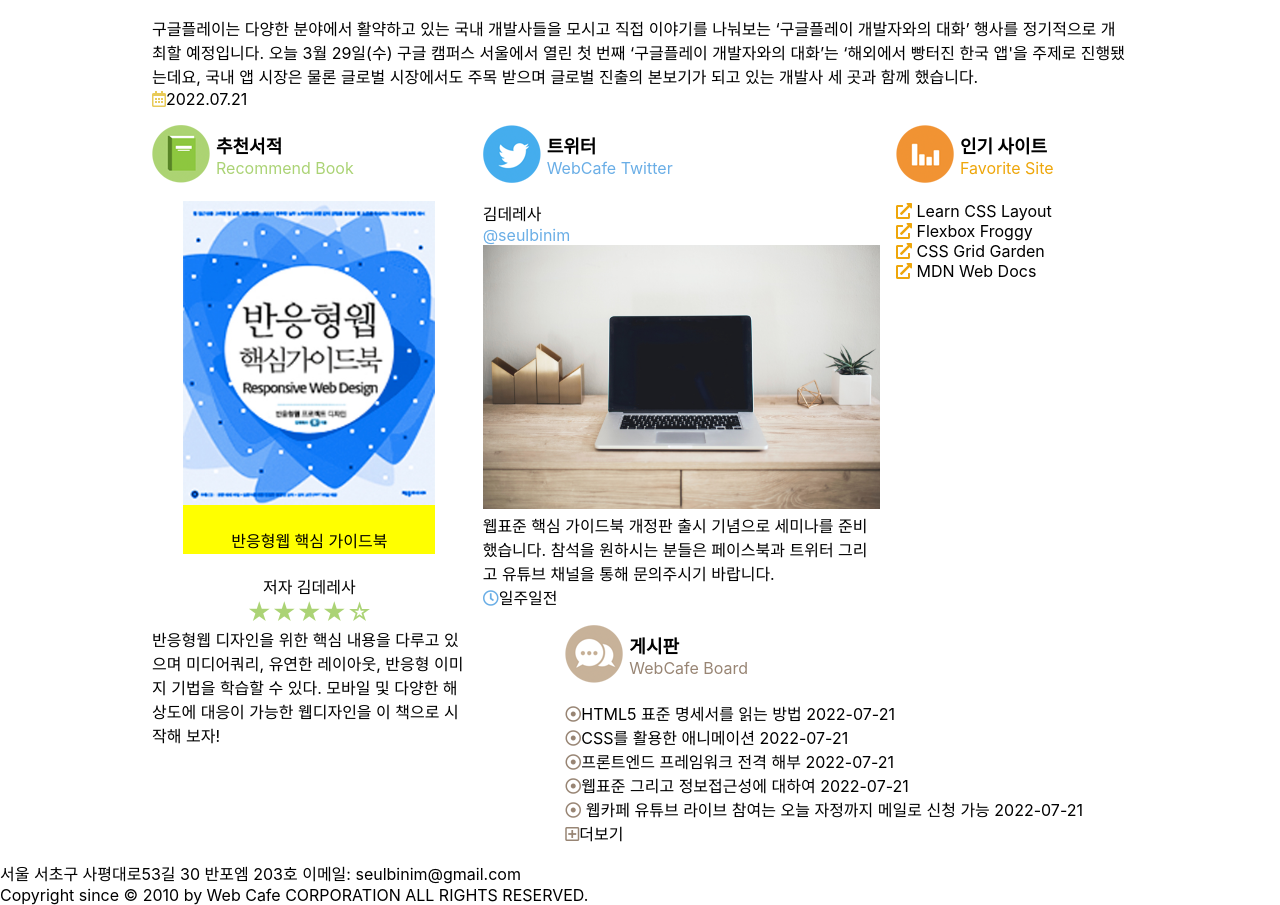
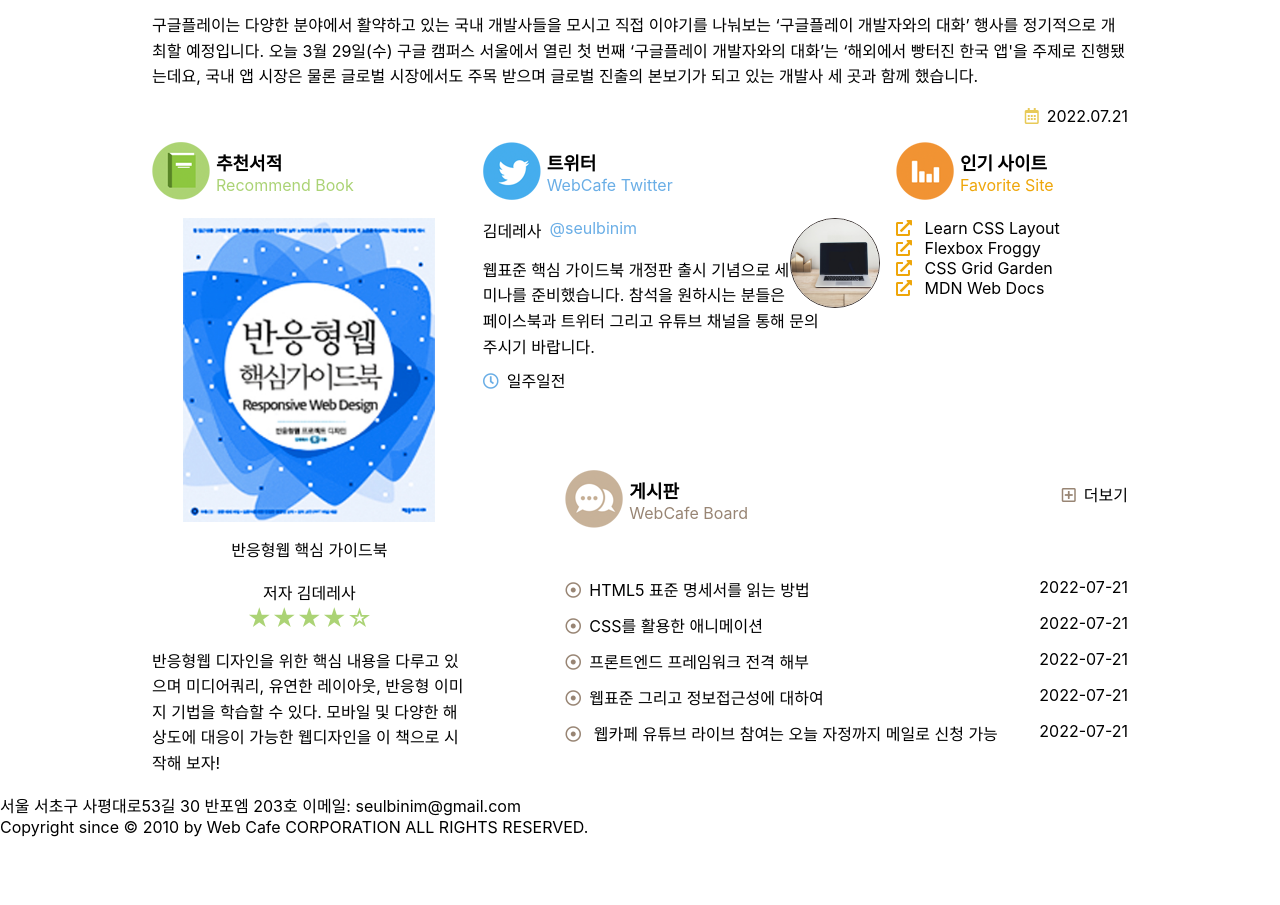
Before and after one commit to Byeonjin/webRWD, a website: page index.html in a window 1280 px wide. Shown: the part 864-1769 px from the top of the page. After the commit the page ends 1701 px from the top, so only its background shows below. Drawn offline with Linux system fonts and the light colour scheme; a web font is replaced by a local one.

Commit message:
12.20 메인영역 완성

```diff
--- a/index.html
+++ b/index.html
@@ -79,16 +79,15 @@
     <section class="news">
       <h2 class="news__title sprite spriteNews">
         <span class="news__koTitle">새소식</span>
-        <span class="news__enTitle accentNews">WebCafe News</span>
-      </h2>
+        <span class="news__enTitle accentNews">WebCafe News</span></h2>
       <figure class="news__videoContainer">
-        <video class="news__video" poster="./assets/media/poster.jpg" controls>
+        <!-- <video class="news__video" poster="./assets/media/poster.jpg" controls>
           <source src="./assets/media/stories.mp4" type="video/mp4" />
           <track src="./assets/media/stories-en.vtt" kind="captions" srclang="en" label="English Caption" />
-        </video>
-        <!-- <div class="iframeWrapper iframeRatio-16-9">
+        </video> -->
+        <div class="iframeWrapper iframeRatio-16-9">
           <iframe width="560" height="315" src="https://www.youtube.com/embed/554aOV9iV7s" allowfullscreen></iframe>
-        </div> -->
+        </div>
         <figcaption class="a11yHidden">구글 개발자 이야기</figcaption>
       </figure>
       <p class="news__summary">
@@ -98,7 +97,7 @@
         받으며 글로벌 진출의 본보기가 되고 있는 개발사 세 곳과 함께 했습니다.
       </p>
       <time class="news__date" datetime="2022-07-21T14:03:23">
-        <i class="far fa-calendar-alt accentNews" aria-hidden="true"></i>2022.07.21
+        <span class="far fa-calendar-alt accentNews" aria-hidden="true"></span>2022.07.21
       </time>
     </section>
     <section class="board">
@@ -109,37 +108,37 @@
       <ul class="board__list">
         <li class="board__item">
           <a href="/" class="board__link">
-            <i class="far fa-dot-circle accentBoard" aria-hidden="hidden"></i>HTML5 표준 명세서를 읽는 방법
+            <span class="far fa-dot-circle accentBoard" aria-hidden="hidden"></span>HTML5 표준 명세서를 읽는 방법
           </a>
           <time class="board__date" datetime="2022-07-21T11:24:30">2022-07-21</time>
         </li>
         <li class="board__item">
           <a href="/" class="board__link">
-            <i class="far fa-dot-circle accentBoard" aria-hidden="hidden"></i>CSS를 활용한 애니메이션
+            <span class="far fa-dot-circle accentBoard" aria-hidden="hidden"></span>CSS를 활용한 애니메이션
           </a>
           <time class="board__date" datetime="2022-07-21T11:24:30">2022-07-21</time>
         </li>
         <li class="board__item">
           <a href="/" class="board__link">
-            <i class="far fa-dot-circle accentBoard" aria-hidden="hidden"></i>프론트엔드 프레임워크 전격 해부
+            <span class="far fa-dot-circle accentBoard" aria-hidden="hidden"></span>프론트엔드 프레임워크 전격 해부
           </a>
           <time class="board__date" datetime="2022-07-21T11:24:30">2022-07-21</time>
         </li>
         <li class="board__item">
           <a href="/" class="board__link">
-            <i class="far fa-dot-circle accentBoard" aria-hidden="hidden"></i>웹표준 그리고 정보접근성에 대하여
+            <span class="far fa-dot-circle accentBoard" aria-hidden="hidden"></span>웹표준 그리고 정보접근성에 대하여
           </a>
           <time class="board__date" datetime="2022-07-21T11:24:30">2022-07-21</time>
         </li>
         <li class="board__item">
           <a href="/" class="board__link">
-            <i class="far fa-dot-circle accentBoard" aria-hidden="hidden"></i> 웹카페 유튜브 라이브 참여는 오늘 자정까지 메일로 신청 가능
+            <span class="far fa-dot-circle accentBoard" aria-hidden="hidden"></span> 웹카페 유튜브 라이브 참여는 오늘 자정까지 메일로 신청 가능
           </a>
           <time class="board__date" datetime="2022-07-21T11:24:30">2022-07-21</time>
         </li>
       </ul>
       <a href="/" title="게시판" class="board__more">
-        <i class="far fa-plus-square accentBoard" aria-hidden="hidden"></i>더보기
+        <span class="far fa-plus-square accentBoard" aria-hidden="hidden"></span>더보기
       </a>
     </section>
     <section class="favorite">
@@ -150,22 +149,22 @@
       <ol class="favorite__list">
         <li class="favorite__item">
           <a class="favorite__link" href="http://ko.learnlayout.com/" target="_blank" data-tooltip="레이아웃을 배우자" rel="noopener noreferrer">
-            <i class="fas fa-external-link-alt accentFavorite" aria-hidden="true"></i> Learn CSS Layout
+            <span class="fas fa-external-link-alt accentFavorite" aria-hidden="true"></span> Learn CSS Layout
           </a>
         </li>
         <li class="favorite__item">
           <a class="favorite__link" href="http://flexboxfroggy.com/#ko" target="_blank" data-tooltip="게이머처럼 Flex" rel="noopener noreferrer">
-            <i class="fas fa-external-link-alt accentFavorite" aria-hidden="true"></i> Flexbox Froggy
+            <span class="fas fa-external-link-alt accentFavorite" aria-hidden="true"></span> Flexbox Froggy
           </a>
         </li>
         <li class="favorite__item">
           <a class="favorite__link" href="http://cssgridgarden.com/#ko" target="_blank" data-tooltip="농장주 되기 Grid" rel="noopener noreferrer">
-            <i class="fas fa-external-link-alt accentFavorite" aria-hidden="true"></i> CSS Grid Garden
+            <span class="fas fa-external-link-alt accentFavorite" aria-hidden="true"></span> CSS Grid Garden
           </a>
         </li>
         <li class="favorite__item">
           <a class="favorite__link" href="https://developer.mozilla.org/ko/" target="_blank" data-tooltip="최고의 웹교과서 MDN" rel="noopener noreferrer">
-            <i class="fas fa-external-link-alt accentFavorite" aria-hidden="true"></i> MDN Web Docs
+            <span class="fas fa-external-link-alt accentFavorite" aria-hidden="true"></span> MDN Web Docs
           </a>
         </li>
       </ol>
@@ -192,7 +191,7 @@
           원하시는 분들은 페이스북과 트위터 그리고 유튜브 채널을 통해 문의주시기 바랍니다.
         </p>
         <time class="twitter__date" datetime="2021-07-21T15:03:25">
-          <i class="far fa-clock accentTwitter" aria-hidden="true"></i>일주일전
+          <span class="far fa-clock accentTwitter" aria-hidden="true"></span>일주일전
         </time>
       </div>
     </article>
--- a/styles/base.css
+++ b/styles/base.css
@@ -32,3 +32,33 @@ video {
   width: 100%;
   height: auto;
 }
+
+/* 반응형 Iframe */
+
+/* 56.25% */
+
+.iframeWrapper{
+  background-color: salmon;
+  aspect-ratio: 16/9;
+}
+  /*
+  position: relative;
+  height: 0 !important;
+
+}
+
+.iframeRatio-16-9 {
+  padding-bottom: 56.25%;
+}
+.iframeRatio-21-9 {
+  padding-bottom: 42.857142857142854;
+}
+.iframeRatio-4-3 {
+  padding-bottom: 75%;
+}
+*/
+.iframeWrapper iframe{
+  width: 100%;
+  height: 100%;
+  vertical-align: middle;
+}
--- a/styles/style.css
+++ b/styles/style.css
@@ -5,6 +5,12 @@
 @import url(./base.css);
 
 /* 모든 디바이스 (All Device) */
+
+/* 공통 아이콘 (Font Awesome) */
+.far, .fas {
+  margin-right: var(--spacing-xs);
+}
+
 /* 공통 헤더 */
 .appHeader {
   position: relative;
@@ -100,92 +106,93 @@ input[type="search"] {
 }
 
 /* 공통 메인 콘텐츠 섹션 제목 */
-[class*="__title"]{
+.appMain [class*="__title"]{
   margin-bottom: var(--spacing-base);
   display: flex;
   flex-flow: column nowrap;
   justify-content: center;
 }
 
-[class*="__koTitle"]{
+.appMain [class*="__koTitle"]{
   font-size: var(--text-md);
   font-weight: 700;
 }
 
 .sprite{
-  background: url(../images/sprite_main.png) no-repeat;
+  background: url("./../images/sprite_main.png") no-repeat;
   height: 3.75rem;
-  /* 60px */
   padding-left: 4rem;
 }
 
+.spriteBook{
+  background-position: 0 0;
+}
 .spriteNews{
-  background-position-y: -230px;
+  background-position: 0 -230px;
+}
+.spriteBoard{
+  background-position: 0 -115px;
+}
+.spriteFavorite{
+  background-position: 0 -345px;
+}
+.spriteTwitter{
+  background-position: 0 -460px;
 }
 
-.spriteBoard{
-  background-position-y: -115px;
-}
-
-.spriteFavorite{
-  background-position-y: -345px;
-}
-
-.spriteTwitter{
-  background-position-y: -460px;
-}
-
-.accentBook {
+.accentBook{
   color: var(--accent-book);
 }
-
-.accentNews {
+.accentNews{
   color: var(--accent-news);
 }
-
-.accentBoard {
+.accentBoard{
   color: var(--accent-board);
 }
-
-.accentTwitter {
+.accentFavorite{
+  color: var(--accent-favorite);
+}
+.accentTwitter{
   color: var(--accent-twitter);
 }
 
-.accentFavorite {
-  color: var(--accent-favorite);
+/* 공통 메인 콘텐츠 섹션 본문 */
+.appMain [class*="__summary"] {
+  line-height: 1.6;
+  margin-top: var(--spacing-base);
 }
-
 
 /* 공통 추천 서적 */
 .book {
   grid-area: book;
 }
 
-.book__cover {
-  background-color: yellow;
+.book__cover{
   width: 80%;
   margin-left: auto;
   margin-right: auto;
   text-align: center;
+  /* display: flex;
+  flex-flow: column nowrap;
+  align-items: center; */
+}
+
+.book__coverCaption{
+  margin-top: var(--spacing-sm);
+  line-height: 1.6;
 }
 
 .book__info{
-  margin-top: var(--spacing-md);
   text-align: center;
+  margin-top: var(--spacing-base);
 }
-
 .book__info *{
   display: inline;
 }
 
-.ratingStar {
+.ratingStar{
   display: block;
   font-size: var(--text-xl);
-}
-
-.book__coverCaption{
-  margin-top: var(--spacing-md);
-  line-height: 1.6;
 }
 
 /* 공통 새소식 */
@@ -193,15 +200,56 @@ input[type="search"] {
   grid-area: news;
 }
 
-.news__summary{
-  line-height: 1.5rem;
-  margin-top: var(--spacing-md)
+.news__date{
+  display: block;
+  margin-top: var(--spacing-base);
+  text-align: right;
 }
 
 /* 공통 게시판 */
 .board {
   grid-area: board;
+  display: flex;
+  flex-flow: row wrap;
+  overflow: hidden;
 }
+
+.board__title{
+  flex: 1 1 auto;
+}
+
+.board__list{
+  order: 1;
+  flex:1 1 auto;
+  display: flex;
+  flex-flow: column nowrap;
+  gap: var(--spacing-sm);
+  width: 100%;
+}
+
+.board__item{
+  display: flex;
+  flex-flow: row nowrap;
+}
+
+.board__link{
+  flex: 0 1 auto;
+  white-space: nowrap;
+  overflow: hidden;
+  text-overflow: ellipsis;
+  width: calc(100% - 6.25em);
+}
+
+.board__date{
+  flex: 0 0 auto;
+  width: 6.25em;
+  text-align: right;
+}
+
+.board__more{
+  padding-top: var(--spacing-sm);
+}
+
 
 /* 공통 인기 사이트 */
 .favorite {
@@ -211,6 +259,33 @@ input[type="search"] {
 /* 공통 트위터 */
 .twitter {
   grid-area: twitter;
+}
+.twitter__userInfo{
+  gap: var(--spacing-xs);
+  display: inline-flex;
+}
+
+.twitter__userProfile{
+  width: 25%;
+  aspect-ratio: 1/1;
+  min-width: 3.125rem;
+  max-width: 5.625rem;
+  float: right;
+  shape-outside: circle(50%);
+}
+
+.twitter__userProfileImage{
+  border-radius: 50%;
+  border: 1px solid var(--primary-color);
+  width: 100%;
+  height: 100%;
+  object-fit: cover;
+  object-position: 30% 40%;
+}
+
+.twitter__date{
+  display: block;
+  margin-top: var(--spacing-xs);
 }
 
 /* 모바일 디바이스 (Mobile Device) */
@@ -331,6 +406,18 @@ input[type="search"] {
       "favorite"
       "twitter";
   }
+
+  /* 모바일 인기 사이트 */
+  .favorite__item{
+    margin-top: var(--spacing-sm);
+  }
+
+  .favorite__link::after{
+    content: attr(data-tooltip);
+    color: var(--accent-favorite);
+    font-size: var(--text-sm);
+    margin-left: var(--spacing-xs);
+  }
 }
 
 /* 데스크탑 디바이스 (Desktop Device) */
@@ -396,7 +483,6 @@ input[type="search"] {
     grid-template-areas: "news news news news news news news news news news news news"
                          "book book book book twitter twitter twitter twitter twitter favorite favorite favorite"
                          "book book book book . board board board board board board board";
-  }
 }
 
 /* 고해상도 배경이미지 미디어쿼리 */
@@ -406,7 +492,7 @@ input[type="search"] {
   (min-device-pixel-ratio: 2),
   (min-resolution: 192dpi),
   (min-resolution: 2dppx) {
-  .loglink {
+  .logo__link {
     background-image: url(./../images/webcafe-logo@2x.png);
   }
 }
```
